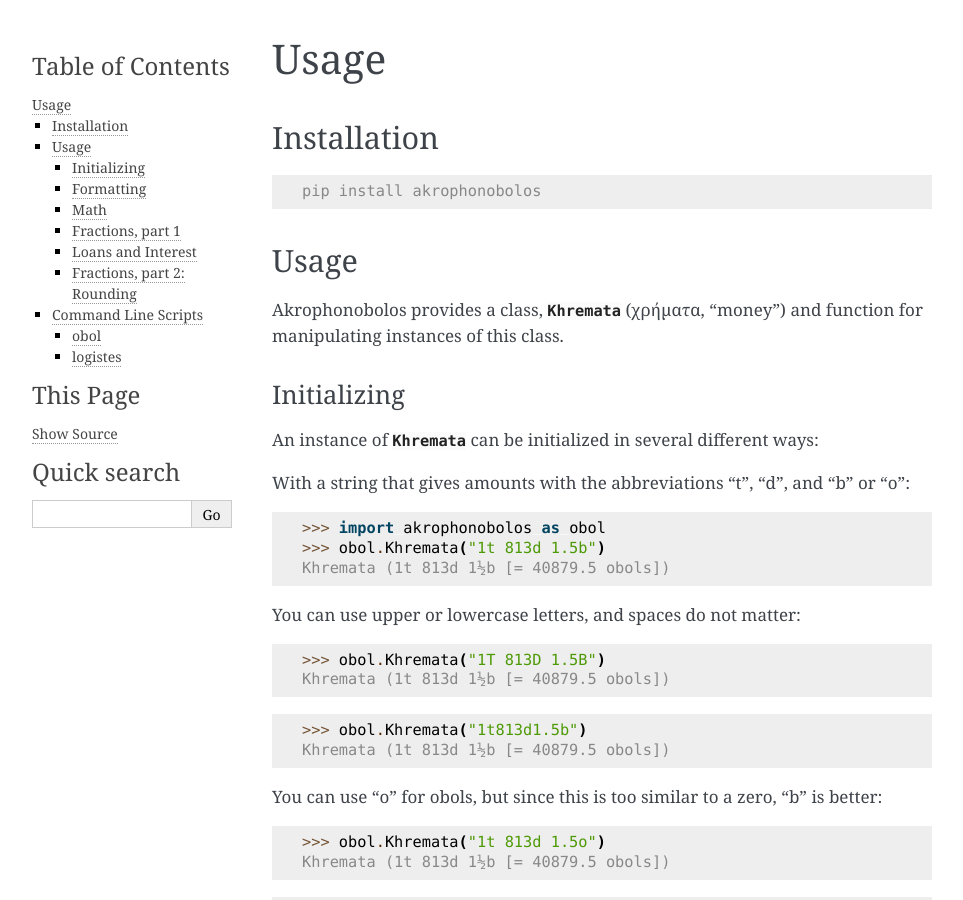
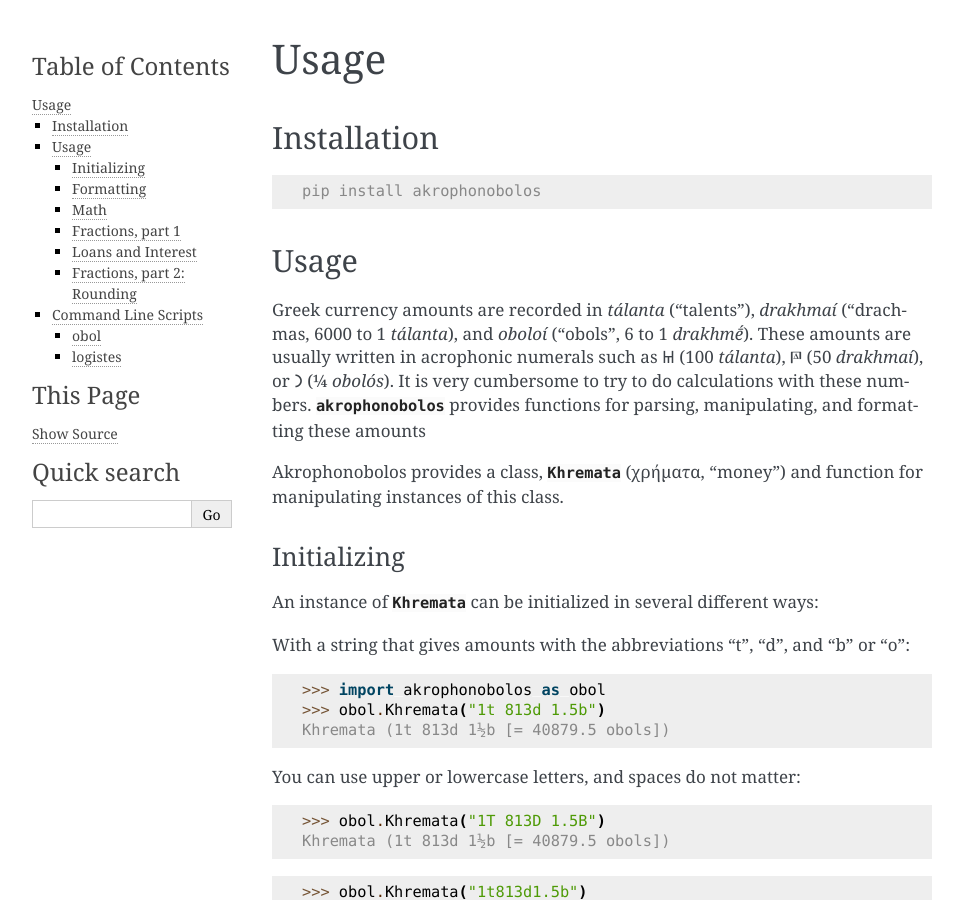
Before and after one commit to seanredmond/Akrophonobolos, a Sphinx documentation site: the page built from docs/usage.rst, in a window 1280 px wide and 900 px high. Shown: the whole window, without its empty margins (148-1111 px from the left). Built offline with Sphinx 7.4.7, drawn with Linux system fonts in a browser that asks for light colours.

Commit message:
Additions

```diff
--- a/docs/usage.rst
+++ b/docs/usage.rst
@@ -10,6 +10,14 @@ Installation
 
 Usage
 -----
+
+Greek currency amounts are recorded in *tálanta* ("talents"),
+*drakhmaí* ("drachmas, 6000 to 1 *tálanta*), and *oboloí* ("obols", 6
+to 1 *drakhmḗ*). These amounts are usually written in acrophonic
+numerals such as 𐅋 (100 *tálanta*), 𐅄 (50 *drakhmaí*), or 𐅀 (¼
+*obolós*). It is very cumbersome to try to do calculations with these
+numbers. :py:class:`akrophonobolos` provides functions for parsing,
+manipulating, and formatting these amounts
 
 
 Akrophonobolos provides a class, :py:class:`Khremata` (χρήματα,
```
